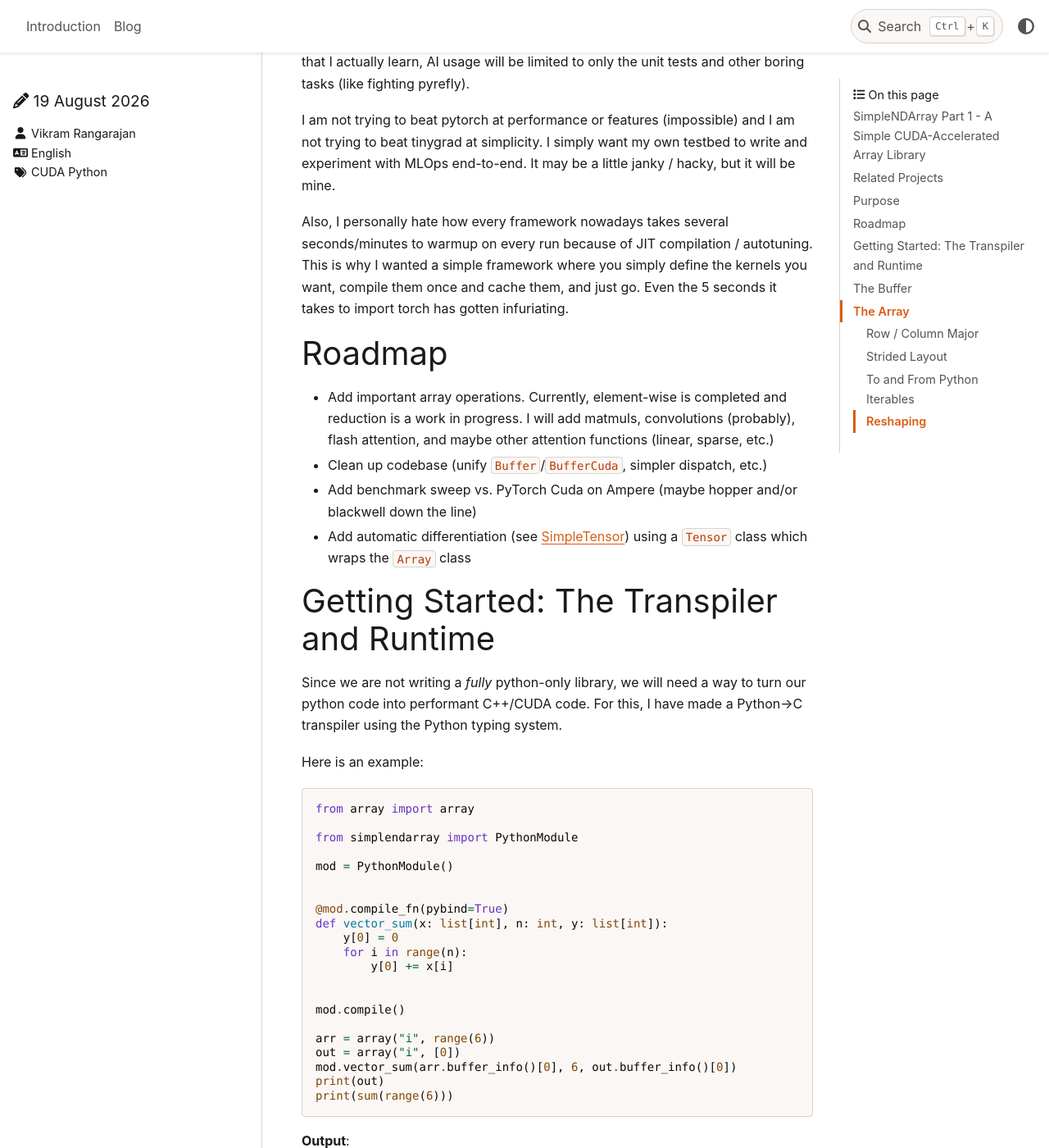
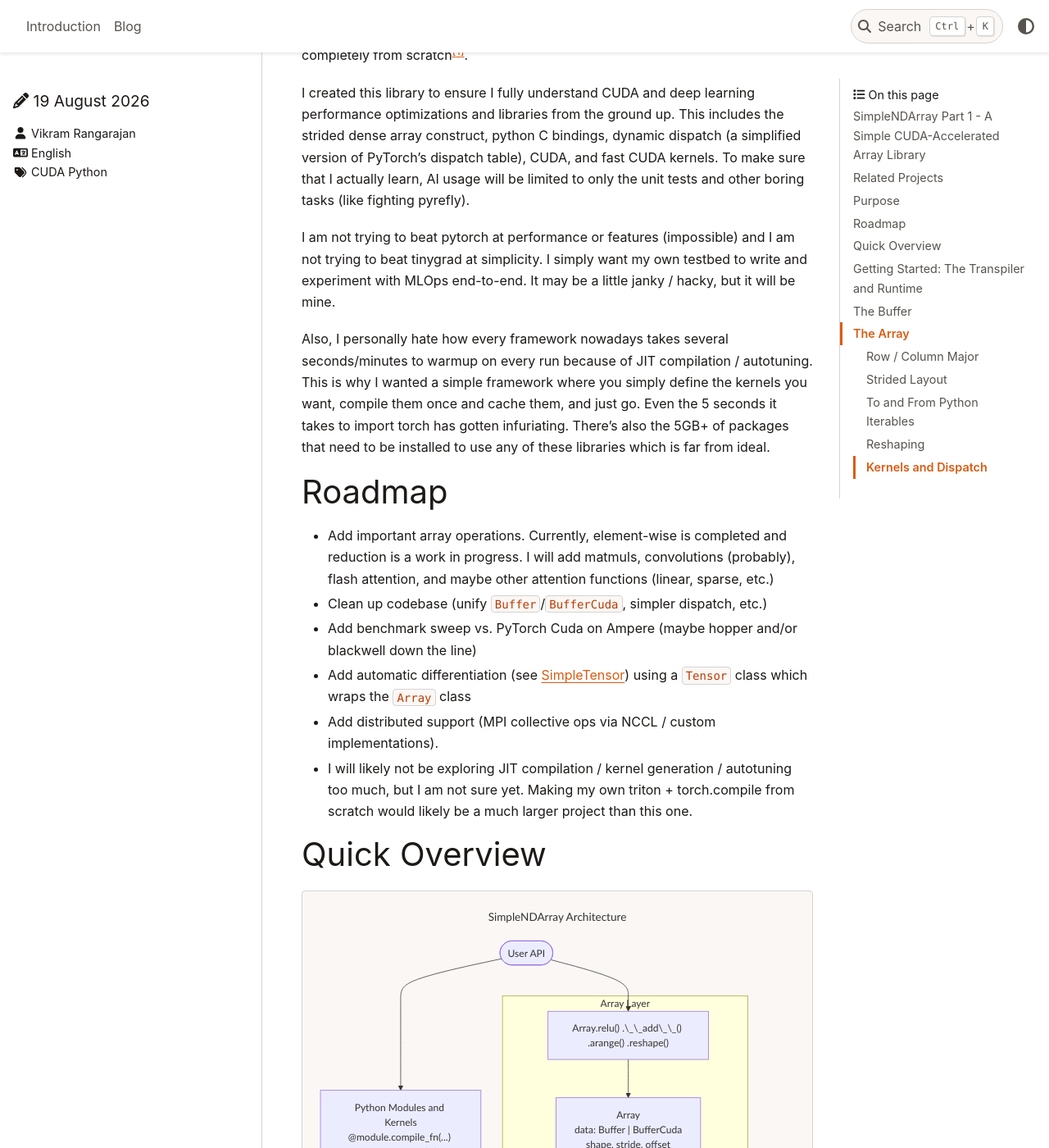
Before and after one commit to VikramRangarajan/vikramrangarajan.github.io, a Sphinx documentation site: the page built from docs/source/blog/sndap1.md, in a window 1280 px wide and 1400 px high, scrolled down 1122 px. Shown: the whole window at 82% size. Built offline with Sphinx 7.4.7 and the PyData theme 0.15.4, drawn with Linux system fonts in a browser that asks for light colours; pages that are not in the unit, such as notebooks, are missing from menus; the version number could not be read and is left out; some of the changed text lies outside the part shown.

Commit message:
Added overview and dispatch sections

````diff
--- a/docs/source/blog/sndap1.md
+++ b/docs/source/blog/sndap1.md
@@ -11,6 +11,11 @@
 SimpleNDArray is a zero-dependency, CUDA-accelerated array library for Python.
 
 [^deps]: SimpleNDArray requires compilers (nvcc/gcc), the nvidia toolkit, and drivers to be installed. There are also test dependencies, but those do not count.
+
+:::{caution}
+SimpleNDArray is in active early development. There will be bugs, API changes, and performance improvements as I
+implement more features.
+:::
 
 # Related Projects
 
@@ -37,7 +42,8 @@
 
 Also, I personally hate how every framework nowadays takes several seconds/minutes to warmup on every run because of JIT
 compilation / autotuning. This is why I wanted a simple framework where you simply define the kernels you want, compile them
-once and cache them, and just go. Even the 5 seconds it takes to import torch has gotten infuriating.
+once and cache them, and just go. Even the 5 seconds it takes to import torch has gotten infuriating. There's also the 5GB+ of
+packages that need to be installed to use any of these libraries which is far from ideal.
 
 # Roadmap
 
@@ -47,6 +53,62 @@
 - Add benchmark sweep vs. PyTorch Cuda on Ampere (maybe hopper and/or blackwell down the line)
 - Add automatic differentiation (see [SimpleTensor](https://vikramrangarajan.github.io/SimpleTensor/)) using a `Tensor` class
   which wraps the `Array` class
+- Add distributed support (MPI collective ops via NCCL / custom implementations).
+- I will likely not be exploring JIT compilation / kernel generation / autotuning too much, but I am not sure yet. Making my own
+  triton + torch.compile from scratch would likely be a much larger project than this one.
+
+# Quick Overview
+
+
+```{mermaid}
+---
+title: SimpleNDArray Architecture
+zoom: true
+---
+graph TB
+  User(["User API"])
+
+  subgraph ArrayLayer["Array Layer"]
+    direction LR
+    FC["Array.relu() .\_\_add\_\_() .arange() .reshape()"]
+    A["Array
+data: Buffer | BufferCuda
+shape, stride, offset"]
+  end
+
+  subgraph Storage["Storage"]
+    B["Buffer (CPU) - array.array"]
+    BC["BufferCuda (GPU) - cudaMalloc"]
+  end
+
+  PK["Python Modules and Kernels
+@module.compile_fn(...)
+def my_kernel(...)"]
+  AST["AST Parse + Type Substitution"]
+  RT["Runtime: .c/.cu generation
+gcc/nvcc -> .so"]
+  CM["Compiled Modules"]
+  D["(DType, Device, Kernel) Dispatch"]
+  K["Kernel Call
+arange_int(out, offset, stride, n)"]
+
+  User --> FC
+  User --> PK
+  FC --> A
+  A --> Storage
+  Storage --> D
+  A --> D
+
+  PK --> AST --> RT --> CM
+  D --> CM
+  CM --> K
+```
+
+SimpleNDArray is meant to be similar to pytorch in terms of API and usage. You register your custom kernels or just
+use the ones provided. You can then use the array class for all of your n-dimensional array needs, and you will then
+get automatic kernel dispatching to construct your output. SimpleNDArray will provide all of the standard functions
+like element-wise (+, -, *, /, log, exp, relu, etc.), reductions (sum, mean, max, min), products (matmul, conv, etc.),
+flash attention, and more.
 
 # Getting Started: The Transpiler and Runtime
 
@@ -243,15 +305,15 @@
 as the strides are in bytes, not elements.
 
 ```text
-            a[0]               a[1]              a[2]              a[3]
-              |<--- 8 bytes --->|<--- 8 bytes --->|<--- 8 bytes --->|
-              v                 v                 v                 v
-Buffer:  +-------------+-----------------+-----------------+-------------+
-         |     1       |        2        |        3        |      4      |
-         +-------------+-----------------+-----------------+-------------+
-              ^                                   ^
-              |<---------- 16 bytes ------------->|
-            b[0]                                 b[1]
+                 a[0]              a[1]              a[2]              a[3]
+                  |<--- 8 bytes --->|<--- 8 bytes --->|<--- 8 bytes --->|
+                  v                 v                 v                 v
+Buffer:  +-----------------+-----------------+-----------------+-----------------+
+         |        0        |        1        |        2        |        3        |
+         +-----------------+-----------------+-----------------+-----------------+
+                  ^                                   ^
+                  |<----------- 16 bytes ------------>|
+                b[0]                                 b[1]
 
 a stride = 8 bytes (1 element)
 b stride = 16 bytes (2 elements)
@@ -284,10 +346,11 @@
 So this is why I chose to use strides and offset.
 
 Thanks to strides and offsets, array indexing [^nparridx] is relatively easy (excluding advanced indexing). My
-implementation currently requires the same number of indices as dimensions and doesn't do broadcasting, but I
-will make it match with numpy's behavior later (probably). It currently has support for ints and slices. For each dimension:
-- If the index is an int `i`, the new shape at this dim will be 1. The new stride doesn't matter (set to 0). The new offset
-will have `i * stride` added on.
+implementation currently requires the same number of indices as dimensions, doesn't do broadcasting, and doesn't squeeze
+integer index dimensions, but I  will make it match with numpy's behavior later (probably).
+It currently has support for ints and slices. For each dimension:
+- If the index is an int `i`, the new shape at this dim will be 1 (unlike numpy/torch which squeeze the dimension).
+The new stride doesn't matter (set to 0). The new offset will have `i * stride` added on.
 - If it is a slice `(stop, start, step)`, then the new shape for this dim will `max(0, ceildiv(stop - start, step))`. The new
 stride will be `stride * step` where `stride` is the current stride. Finally, the offset will have `start * stride` added on.
 
@@ -600,3 +663,22 @@
 
 Except we are not doing ND indexing, we are calculating the pointer offsets using the input and output
 strides using `inp_idx` and `out_idx`.
+
+Sidenote: Even though this is an element-wise kernel, the CUDA kernel for this operation does not achieve
+anywhere close to speed of light performance like the other element-wise kernels because of the overhead
+of the n-dimensional indexing and pointer offset calculations. I will attempt to improve this in the future.
+
+## Kernels and Dispatch
+
+The runtime has given me access to generics, but now we need to dynamically dispatch the correct `(kernel, dtype, device)`
+tuple for any arbitrary array.
+
+PyTorch, as a reference, has an extremely complex dispatch engine which covers their `(kernel, dtype, device, layout, backend)`,
+autograd, autocast, JIT compilation, \_\_torch_function\_\_, \_\_torch_dispatch\_\_, fallback, and more. A great blog from Edward Yang in 2020
+talks about the pytorch dispatch engine in detail (but is almost certainly out of date now)[^dispatchblog1].
+
+I keep it simple. I group similar operations together in `PythonModule`s (element-wise, reduction, mm, conv, etc.). I have one
+`PythonModule` per device type (cpu, cuda), and each `PythonModule` function has type generic functions for all covered dtypes.
+I then use a dispatch dictionary to get the correct function. It's simple enough, and it works for my use case.
+
+[^dispatchblog1]: Blog is [here](https://blog.ezyang.com/2020/09/lets-talk-about-the-pytorch-dispatcher/).
--- a/docs/source/conf.py
+++ b/docs/source/conf.py
@@ -16,7 +16,7 @@
     "README.md",
     "LICENSE.md",
 ]
-myst_enable_extensions = ["dollarmath", "amsmath"]
+myst_enable_extensions = ["colon_fence", "dollarmath", "amsmath"]
 
 
 with open(ROOT / "portfolio/portfolio.json") as f:
````
